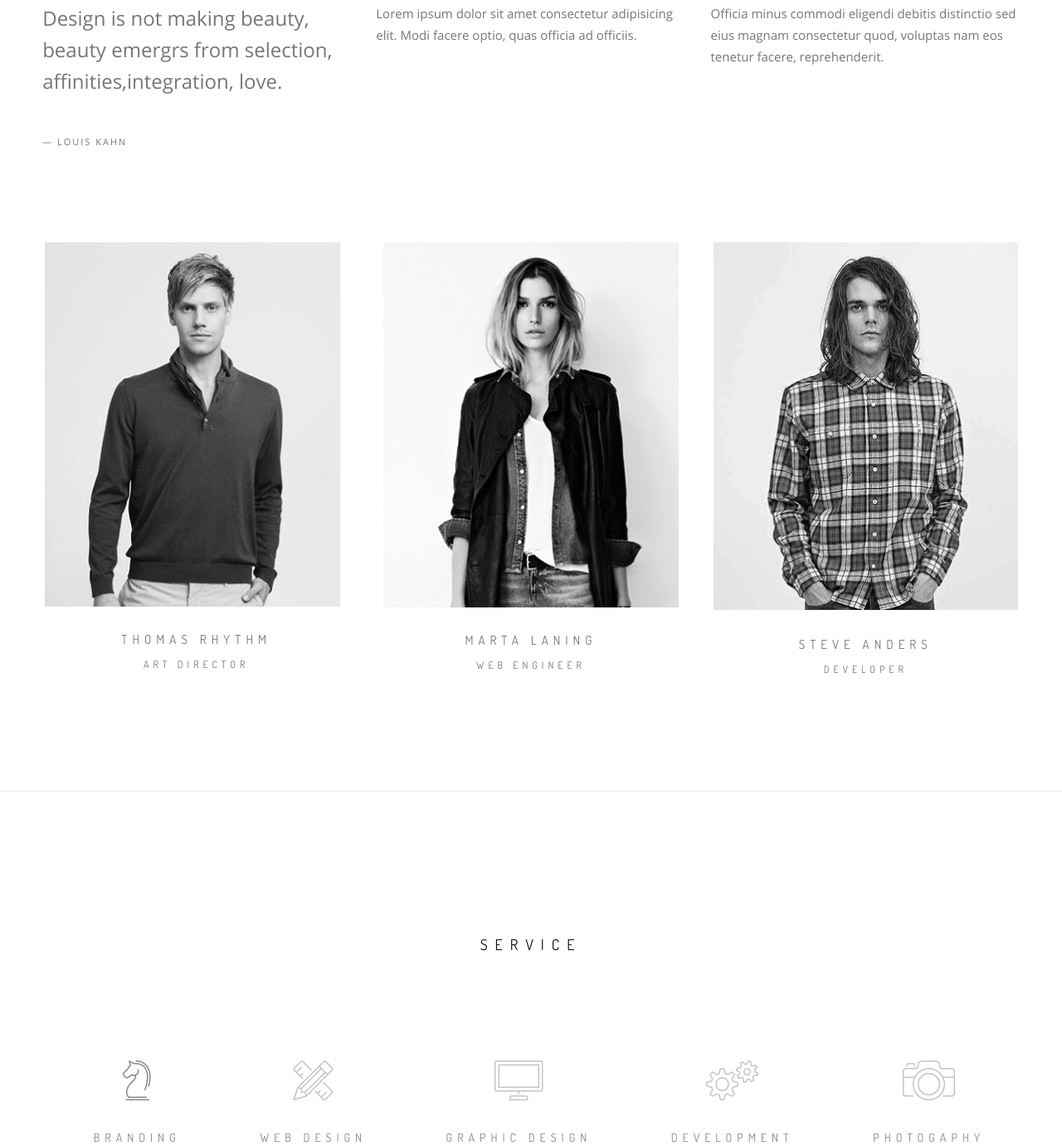
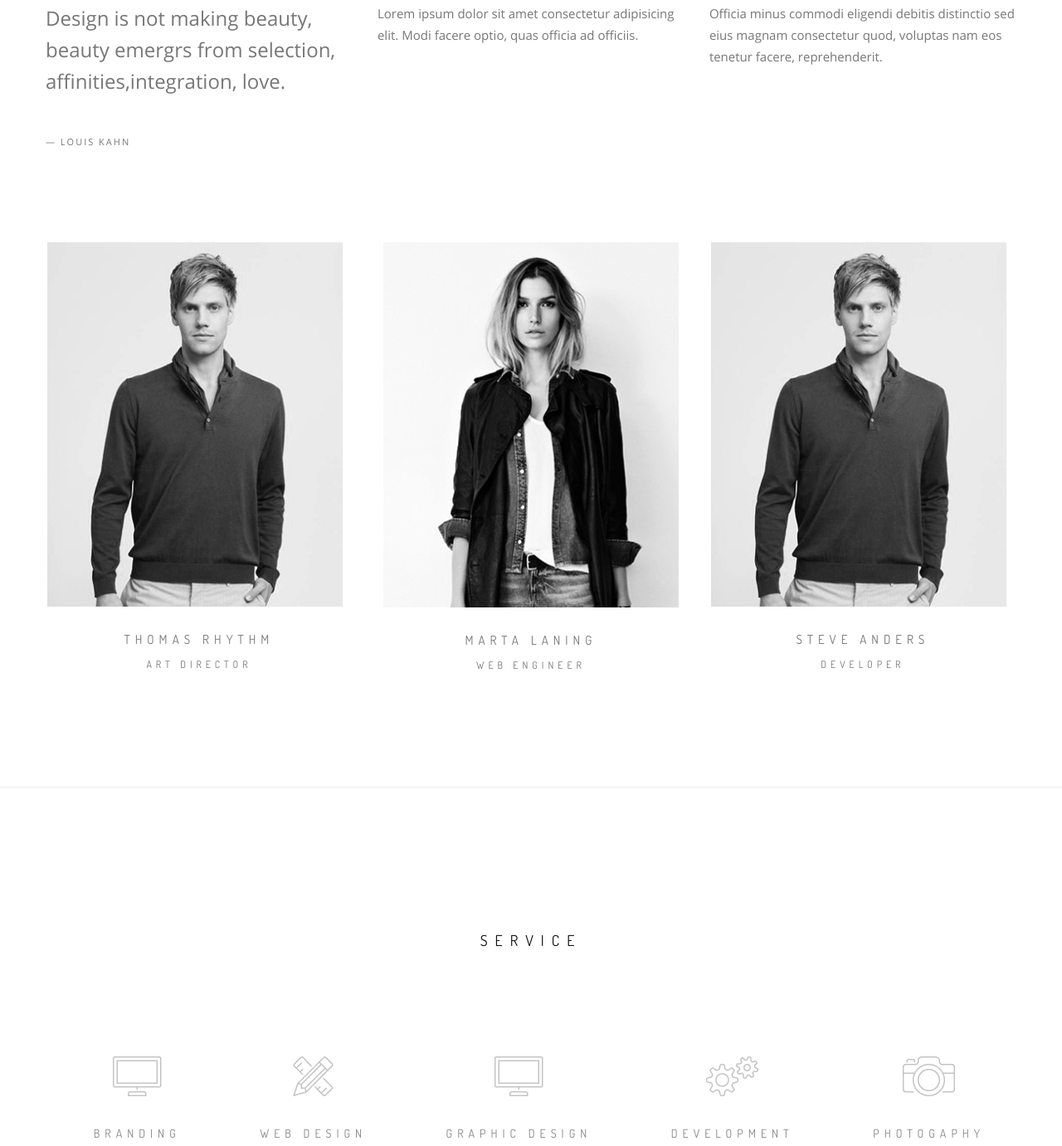
Before and after one commit to Krasnopolskaa/new, a plain HTML site: page index.html in a window 1280 px wide. Shown: the part 1025-2406 px from the top of the page at 83% size. Drawn offline with nearby package versions, Linux system fonts and the light colour scheme; files whose address does not match are found by name; a web font is replaced by a local one.

Commit message:
fix header css and index

```diff
--- a/css/style.css
+++ b/css/style.css
@@ -208,7 +208,7 @@ h1{
 .icon-sirvice span {
     font-size: 14px;
     letter-spacing: 6px;
-    color: #111111;
+    color: #fff;
     font-family: "Dosis";
     font-weight: 400;
     text-align: center;
@@ -224,7 +224,7 @@ h1{
 
 .row {
     display: flex;
-    margin: 0 -20px;
+    margin: 0 -15px;
     flex-wrap: wrap;
 }
 .col-tab img {
@@ -259,7 +259,7 @@ h1{
     line-height: 26px;
     color: #ffffff;
     font-family: "Dosis";
-    font-weight: 300;
+    font-weight: 200;
     text-align: center;
 
 }
--- a/index.html
+++ b/index.html
@@ -176,7 +176,7 @@
                                 <div class="card-wrapp">
                                     <div class="courses-item text-centr">
                                         <a href="#" class="courses-img align-center ">
-                                            <img src="img/man2.jpg" alt="man2">
+                                            <img src="img/man1.jpg" alt="man2">
                                         </a>
                                         <h6 class="courses-title text-upparcase font">STEVE ANDERS</h6>
                                         <span class="font-s">DEVELOPER</span>
@@ -239,7 +239,7 @@
                             <ul>
                                 <li>
                                     <div class="icon-sirvice">
-                                        <a href="#tabs-1"><img src="img/ht.png" alt="ht"></a>
+                                        <a href="#tabs-1"><img src="img/ht3.png" alt="ht"></a>
                                         <span>BRANDING</span>
                                     </div>
                                 </li>
```
